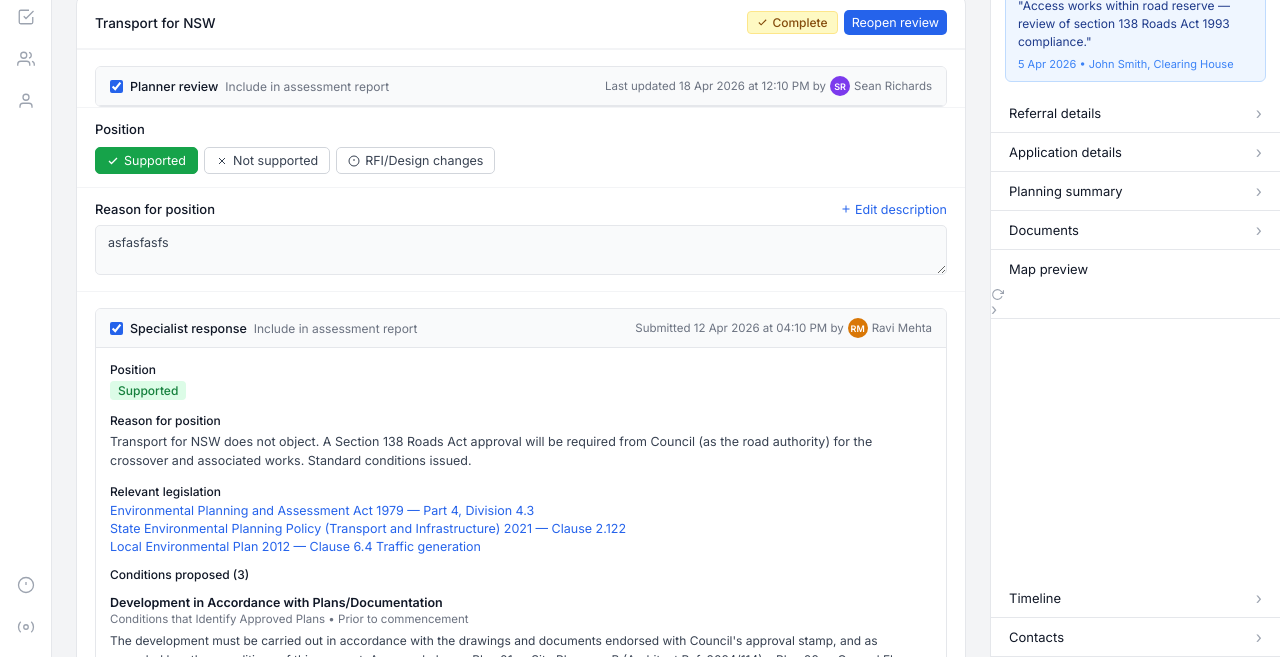
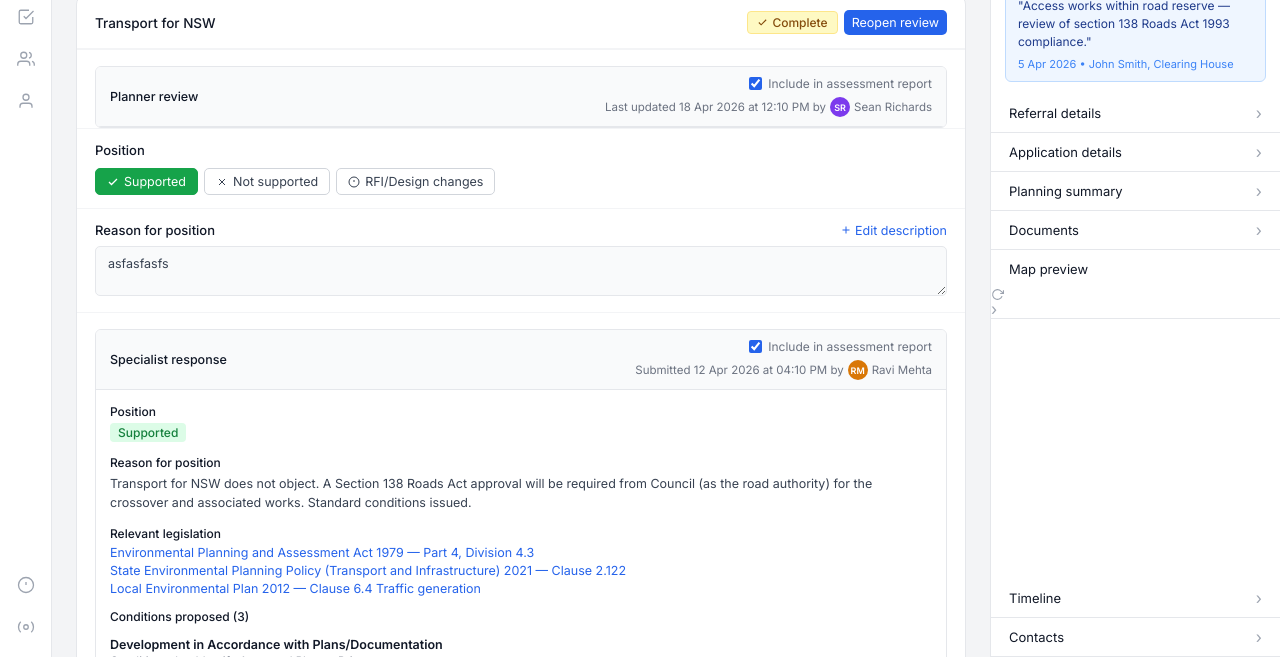
Before and after one commit to meetseanr/IRresponse_review, a plain HTML site: page index.html in a window 1280 px wide. Shown: the part 143-800 px from the top of the page. Drawn offline with Linux system fonts and the light colour scheme.

Commit message:
Add files via upload

```diff
--- a/index.html
+++ b/index.html
@@ -377,14 +377,17 @@
           <div class="specialist-box">
             <div class="specialist-header">
               <div class="specialist-header-left">
-                <input type="checkbox" checked>
                 <span class="specialist-title">Planner review</span>
-                <span class="specialist-include">Include in assessment report</span>
               </div>
+              <div style="display:flex;flex-direction:column;align-items:flex-end;gap:6px;">
+                <label class="checkbox-label" style="font-size:12px;color:#6b7280;">
+                  <input type="checkbox" checked> Include in assessment report
+                </label>
                 <div class="specialist-meta">
                   Last updated 18 Apr 2026 at 12:10 PM by
                   <span class="spec-avatar" style="background:#7c3aed;">SR</span>
                   Sean Richards
+                </div>
               </div>
             </div>
           </div>
@@ -432,14 +435,17 @@
           <div class="specialist-box">
             <div class="specialist-header">
               <div class="specialist-header-left">
-                <input type="checkbox" checked>
                 <span class="specialist-title">Specialist response</span>
-                <span class="specialist-include">Include in assessment report</span>
               </div>
+              <div style="display:flex;flex-direction:column;align-items:flex-end;gap:6px;">
+                <label class="checkbox-label" style="font-size:12px;color:#6b7280;">
+                  <input type="checkbox" checked> Include in assessment report
+                </label>
                 <div class="specialist-meta">
                   Submitted 12 Apr 2026 at 04:10 PM by
                   <span class="spec-avatar">RM</span>
                   Ravi Mehta
+                </div>
               </div>
             </div>
             <div class="specialist-body">
```
Lines whose indentation alone changed are shown as unchanged.
